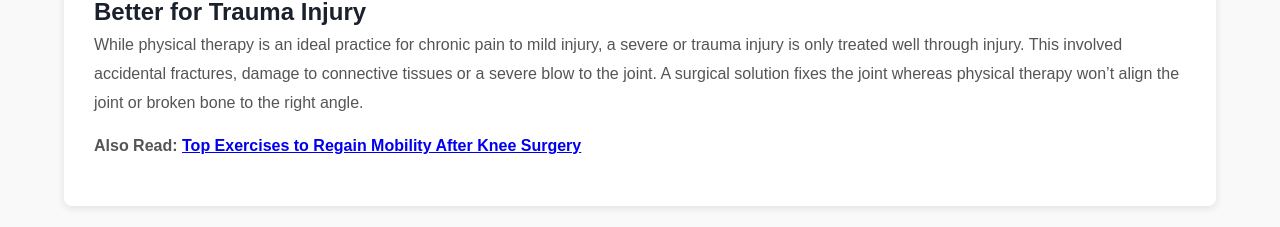
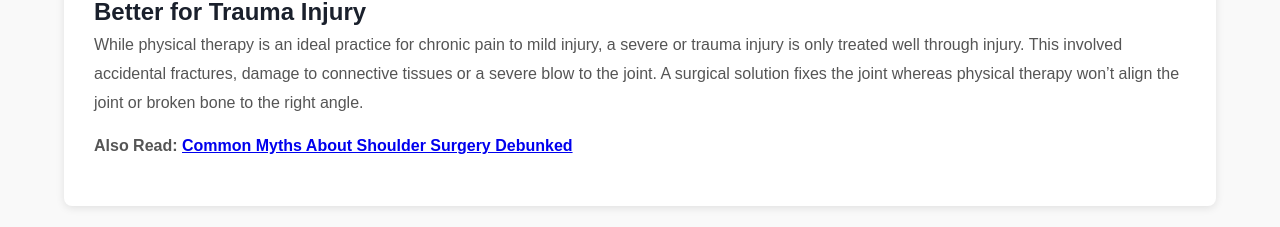
Before and after one commit to geriwhite1/swiftsurgeries, a plain HTML site: page index.html in a window 1280 px wide. Shown: the part 3158-3385 px from the top of the page. Drawn offline with Linux system fonts and the light colour scheme.

Commit message:
Update index.html

```diff
--- a/index.html
+++ b/index.html
@@ -213,7 +213,7 @@
         <p>The main goal of a hip replacement is to remove damaged or worn tissues, including cartilage, caused by injury or the gradual wear and tear of osteoarthritis. The hip joint is then replaced with a prosthetic ball and socket, which functions like a healthy joint. This procedure provides a fresh start by eliminating the pain caused by damaged tissues, allowing for greater mobility and comfort.</p>
         <h3>Better for Trauma Injury</h3>
         <p>While physical therapy is an ideal practice for chronic pain to mild injury, a severe or trauma injury is only treated well through injury. This involved accidental fractures, damage to connective tissues or a severe blow to the joint. A surgical solution fixes the joint whereas physical therapy won’t align the joint or broken bone to the right angle.</p>
-        <p><b>Also Read: <a href="https://swiftsurgeries.pages.dev/">Top Exercises to Regain Mobility After Knee Surgery</a></b></p>
+        <p><b>Also Read: <a href="https://swiftsurgeries.cloud-carrentalp.workers.dev/">Common Myths About Shoulder Surgery Debunked</a></b></p>
     </div>
     <div class="map-container">
         <h2>Google Business Profile</h2>
```
